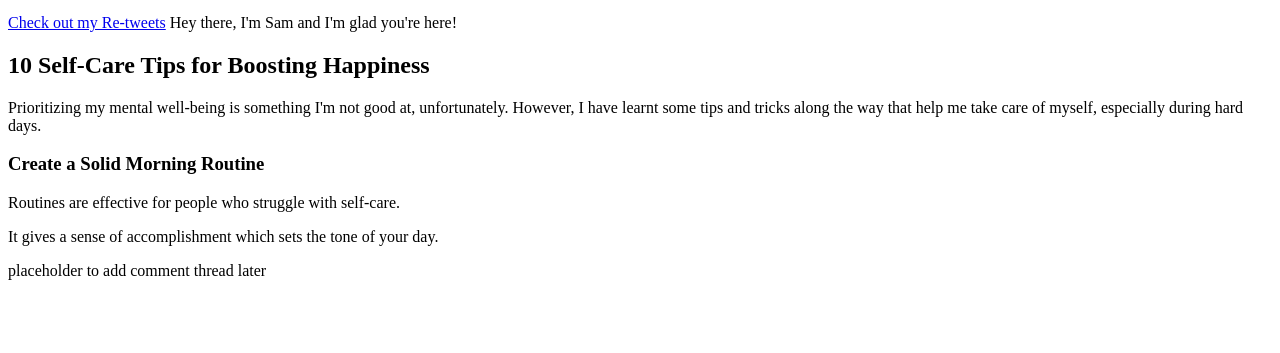
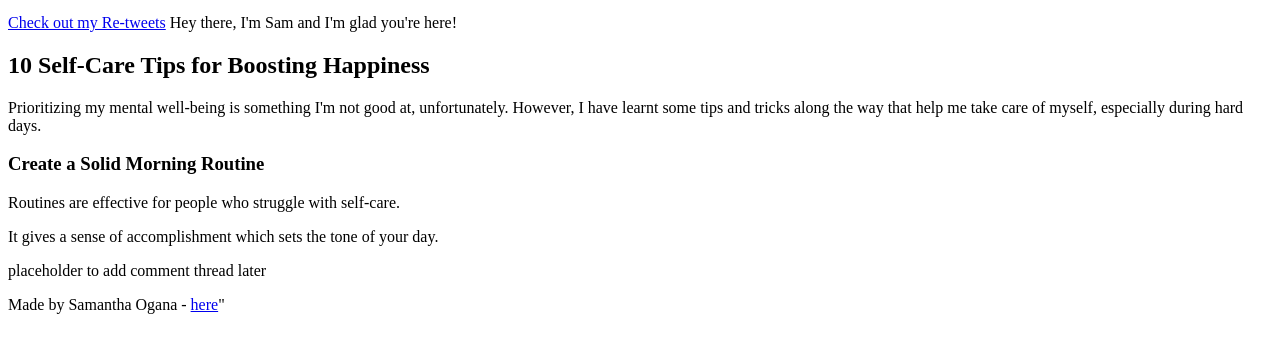
Before and after one commit to samanthaogana/My_First_Portfolio, a plain HTML site: page html_basic/index.html in a window 1280 px wide. Shown: the part 425-778 px from the top of the page. Drawn offline with Linux system fonts and the light colour scheme.

Commit message:
Update index.html

```diff
--- a/html_basic/index.html
+++ b/html_basic/index.html
@@ -45,4 +45,7 @@
            </aside>
            </main>
         </body>
+    <footer>
+        Made by Samantha Ogana - <a href="https://www.example.com" target="_blank">here</a>"
+    </footer>
    </html>
```
